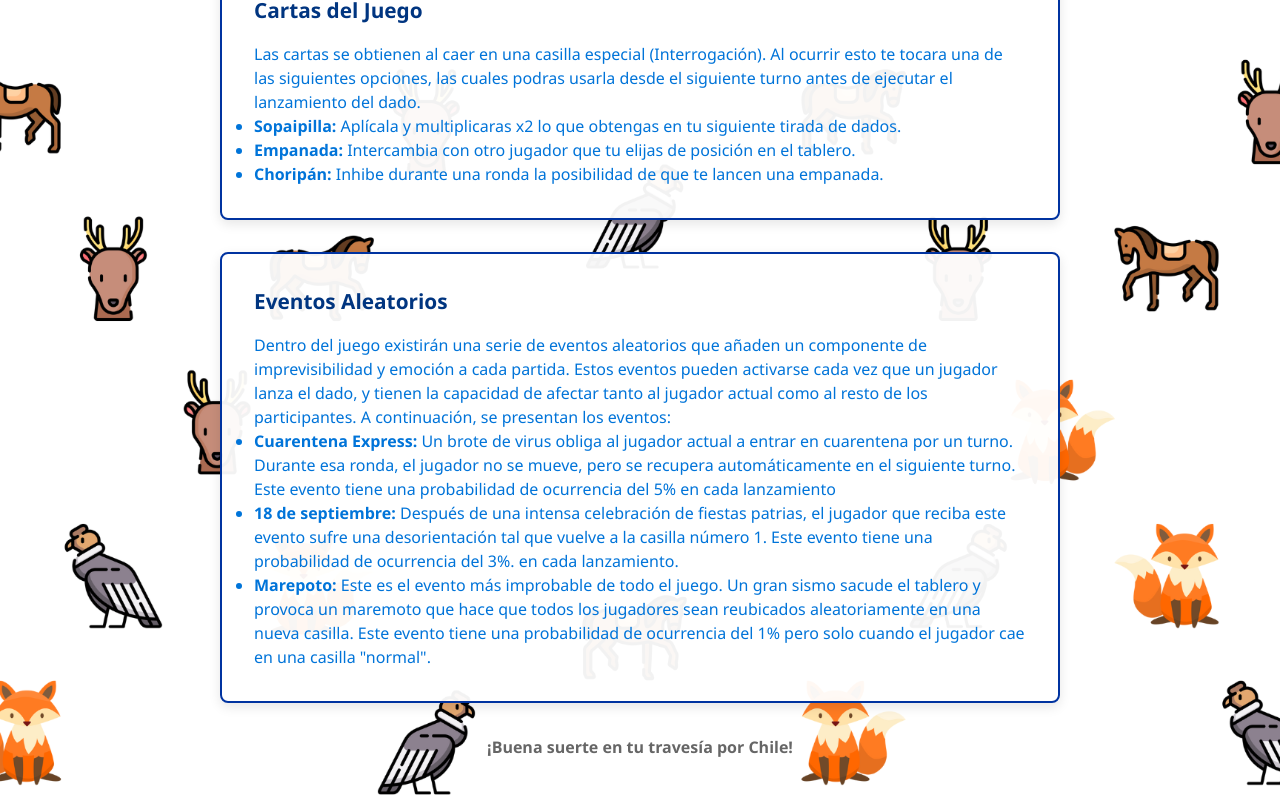
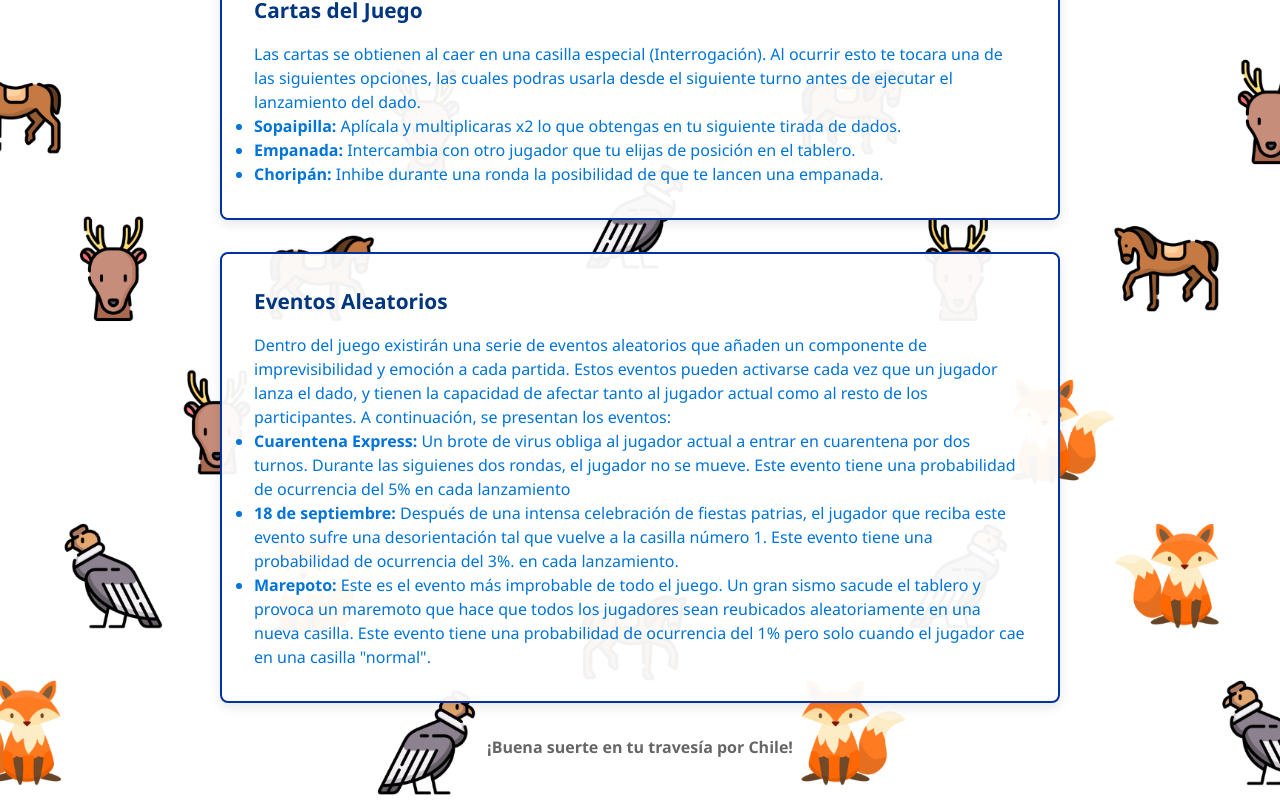
Before and after one commit to JorgeBravo98/frontend_no_privado_WBM, a React (Vite) app in the folder web-master/: page /instructions in a window 1280 px wide. Shown: the part 768-1575 px from the top of the page. Built offline with nearby package versions, Linux system fonts and the light colour scheme.

Commit message:
cambios en isntrucciones

```diff
--- a/web-master/src/common/Routing.jsx
+++ b/web-master/src/common/Routing.jsx
@@ -37,6 +37,7 @@ function Routing() {
         <Route path='/nosotros' element={<Nosotros />} />
         <Route path='/registro' element={<Registro />} />
         <Route path='/login' element={<Login />} />
+        <Route path='/cboard' element={<ShowBoard />}/>
 
         {/* RUTAS PROTEGIDAS */}
         <Route
@@ -87,14 +88,6 @@ function Routing() {
             </PrivateRoute>
           }
         />
-        <Route
-          path='/cboard'
-          element={
-            <PrivateRoute>
-              <ShowBoard />
-            </PrivateRoute>
-          }
-        />
 
         <Route
           path='/result/:id'
--- a/web-master/src/game/instructions.jsx
+++ b/web-master/src/game/instructions.jsx
@@ -55,7 +55,7 @@ export default function Instructions() {
         <ul>
           <li>
             <strong>Cuarentena Express:</strong> Un brote de virus obliga al jugador actual a entrar en cuarentena
-            por un turno. Durante esa ronda, el jugador no se mueve, pero se recupera automáticamente en el siguiente turno.
+            por dos turnos. Durante las siguienes dos rondas, el jugador no se mueve.
             Este evento tiene una probabilidad de ocurrencia del 5% en cada lanzamiento
           </li>
           <li>
```
